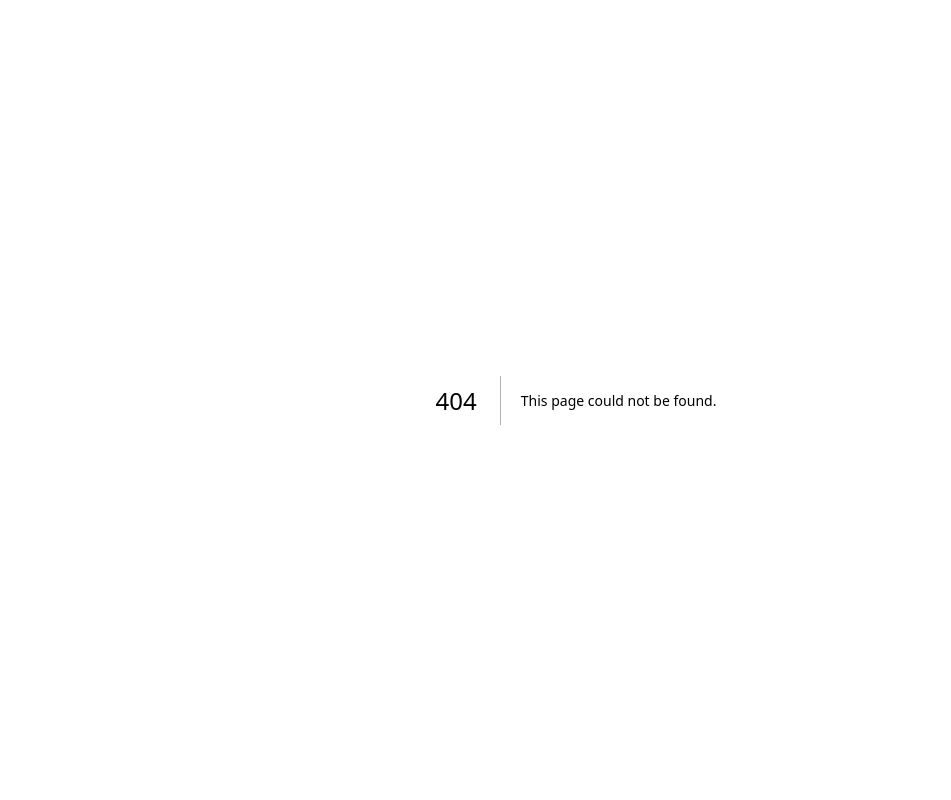
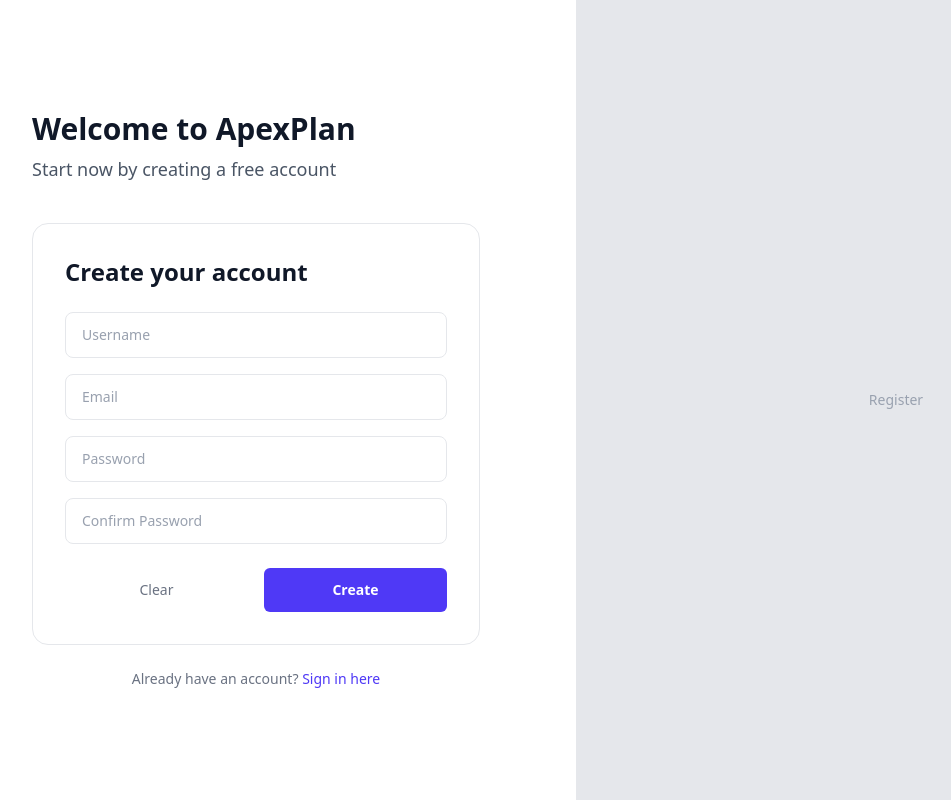
Before and after one commit to Samirborges/ApexPlan, a Next.js app in the folder frontend/: page /register in a window 1280 px wide. Before the commit this address had no page. Shown: the whole page, without its empty margins (64-1015 px from the left). Built offline with nearby package versions, Linux system fonts and the light colour scheme; no server answers.

Commit message:
feat(auth): implement user registration functionality with form validation

```diff
--- /dev/null
+++ b/frontend/app/components/auth/RegisterForm.tsx
@@ -0,0 +1,88 @@
+"use client";
+
+import { useState } from "react";
+import { useForm } from "react-hook-form";
+import { zodResolver } from "@hookform/resolvers/zod";
+import { toast } from "sonner";
+import { registerSchema, type RegisterFormValues } from "@/app/lib/validations/auth";
+import { registerUser } from "@/app/services/auth.service";
+import { Input } from "@/app/components/ui/Input";
+
+export function RegisterForm() {
+  const [isSubmitting, setIsSubmitting] = useState(false);
+
+  const {
+    register,
+    handleSubmit,
+    reset,
+    formState: { errors },
+  } = useForm<RegisterFormValues>({
+    resolver: zodResolver(registerSchema),
+  });
+
+  const onSubmit = async (data: RegisterFormValues) => {
+    setIsSubmitting(true);
+    try {
+      await  registerUser(data);
+      toast.success("Account created successfully!");
+      reset();
+    } catch (error) {
+      toast.error("Could not create account. Please check your details and try again.");
+    } finally {
+      setIsSubmitting(false);
+    }
+  };
+
+  return (
+    <div className="rounded-2xl border border-gray-200 p-8">
+      <h2 className="text-2xl font-bold text-gray-900">Create your account</h2>
+
+      <form onSubmit={handleSubmit(onSubmit)} className="mt-6 flex flex-col gap-4">
+        <Input
+          placeholder="Username"
+          autoComplete="username"
+          {...register("username")}
+          error={errors.username?.message}
+        />
+        <Input
+          placeholder="Email"
+          type="email"
+          autoComplete="email"
+          {...register("email")}
+          error={errors.email?.message}
+        />
+        <Input
+          placeholder="Password"
+          type="password"
+          autoComplete="new-password"
+          {...register("password")}
+          error={errors.password?.message}
+        />
+        <Input
+          placeholder="Confirm Password"
+          type="password"
+          autoComplete="new-password"
+          {...register("confirmPassword")}
+          error={errors.confirmPassword?.message}
+        />
+
+        <div className="mt-2 flex items-center justify-between gap-4">
+          <button
+            type="button"
+            onClick={() => reset()}
+            className="cursor-pointer w-full text-sm font-medium px-8 py-3 rounded-md text-gray-500 hover:text-gray-700 hover:bg-gray-100 transition duration-300  "
+          >
+            Clear
+          </button>
+          <button
+            type="submit"
+            disabled={isSubmitting}
+            className="cursor-pointer w-full rounded-md bg-indigo-600 px-8 py-3 text-sm font-semibold text-white transition-colors hover:bg-indigo-700 disabled:opacity-50"
+          >
+            {isSubmitting ? "Creating..." : "Create"}
+          </button>
+        </div>
+      </form>
+    </div>
+  );
+}
--- a/frontend/app/components/landing/Navbar.tsx
+++ b/frontend/app/components/landing/Navbar.tsx
@@ -10,7 +10,7 @@
         </Link>
         <div className="flex items-center gap-4">
           <Link
-            href="/signin"
+            href="/register"
             className="rounded-full border border-indigo-600 px-5 py-2 text-sm font-medium text-indigo-600 transition-colors hover:bg-indigo-50"
           >
             Sign in
--- /dev/null
+++ b/frontend/app/components/ui/Input.tsx
@@ -0,0 +1,26 @@
+import { forwardRef } from "react";
+import { clsx } from "clsx";
+
+interface InputProps extends React.InputHTMLAttributes<HTMLInputElement> {
+  error?: string;
+}
+
+export const Input = forwardRef<HTMLInputElement, InputProps>(
+  ({ error, className, ...props }, ref) => {
+    return (
+      <div className="w-full">
+        <input
+          ref={ref}
+          className={clsx(
+            "w-full rounded-lg border px-4 py-3 text-sm text-gray-900 placeholder:text-gray-400 focus:outline-none focus:ring-2 focus:ring-indigo-500",
+            error ? "border-red-400" : "border-gray-200",
+            className
+          )}
+          {...props}
+        />
+        {error && <p className="mt-1 text-xs text-red-500">{error}</p>}
+      </div>
+    );
+  }
+);
+Input.displayName = "Input";
--- /dev/null
+++ b/frontend/app/lib/api/axios.ts
@@ -0,0 +1,52 @@
+import axios from "axios";
+import { tokenStorage } from "@/app/lib/auth/token-storage";
+import { refreshAccessToken } from "@/app/lib/auth/refresh-token";
+
+export const api = axios.create({
+  baseURL: process.env.NEXT_PUBLIC_API_URL,
+  headers: {
+    "Content-Type": "application/json",
+  },
+});
+
+api.interceptors.request.use((config) => {
+  const token = tokenStorage.getAccessToken();
+  if (token) {
+    config.headers.Authorization = `Bearer ${token}`;
+  }
+  return config;
+});
+
+let isRefreshing = false;
+
+api.interceptors.response.use(
+  (response) => response,
+  async (error) => {
+    const originalRequest = error.config;
+
+    if (error.response?.status === 401 && !originalRequest._retry) {
+      originalRequest._retry = true;
+
+      if (isRefreshing) {
+        return Promise.reject(error);
+      }
+
+      try {
+        isRefreshing = true;
+        const newAccessToken = await refreshAccessToken();
+        originalRequest.headers.Authorization = `Bearer ${newAccessToken}`;
+        return api(originalRequest);
+      } catch (refreshError) {
+        tokenStorage.clear();
+        if (typeof window !== "undefined") {
+          window.location.href = "/login";
+        }
+        return Promise.reject(refreshError);
+      } finally {
+        isRefreshing = false;
+      }
+    }
+
+    return Promise.reject(error);
+  }
+);
--- /dev/null
+++ b/frontend/app/lib/auth/refresh-token.ts
@@ -0,0 +1,19 @@
+import axios from "axios";
+import { tokenStorage } from "@/app/lib/auth/token-storage";
+
+
+export async function refreshAccessToken(): Promise<string> {
+  const refreshToken = tokenStorage.getRefreshToken();
+
+  if (!refreshToken) {
+    throw new Error("No refresh token available");
+  }
+
+  const { data } = await axios.post(
+    `${process.env.NEXT_PUBLIC_API_URL}/auth/refresh/`,
+    { refresh: refreshToken }
+  );
+
+  tokenStorage.setAccessToken(data.access);
+  return data.access;
+}
--- /dev/null
+++ b/frontend/app/lib/auth/token-storage.ts
@@ -0,0 +1,18 @@
+let accessToken: string | null = null;
+let refreshToken: string | null = null;
+
+export const tokenStorage = {
+  getAccessToken: () => accessToken,
+  setAccessToken: (token: string | null) => {
+    accessToken = token;
+  },
+
+  getRefreshToken: () => refreshToken,
+  setRefreshToken: (token: string | null) => {
+    refreshToken = token;
+  },
+  clear: () => {
+    accessToken = null;
+    refreshToken = null;
+  },
+};
--- /dev/null
+++ b/frontend/app/lib/validations/auth.ts
@@ -0,0 +1,22 @@
+import { z } from "zod";
+
+export const registerSchema = z
+  .object({
+    username: z
+      .string()
+      .min(3, "Username must be at least 3 characters")
+      .max(30, "Username must be at most 30 characters"),
+    email: z.string().email("Invalid email address"),
+    password: z
+      .string()
+      .min(8, "Password must be at least 8 characters")
+      .regex(/[A-Z]/, "Must include an uppercase letter")
+      .regex(/[0-9]/, "Must include a number"),
+    confirmPassword: z.string(),
+  })
+  .refine((data) => data.password === data.confirmPassword, {
+    message: "Passwords do not match",
+    path: ["confirmPassword"],
+  });
+
+export type RegisterFormValues = z.infer<typeof registerSchema>;
--- /dev/null
+++ b/frontend/app/register/page.tsx
@@ -0,0 +1,35 @@
+import Link from "next/link";
+import { RegisterForm } from "@/app/components/auth/RegisterForm";
+import { ImagePlaceholder } from "@/app/components/ui/ImagePlaceholder";
+
+export default function RegisterPage() {
+  return (
+    <main className="flex min-h-screen">
+      <div className="flex w-full flex-col justify-center px-12 py-16 lg:w-1/2">
+        <div className="mx-auto w-full max-w-md">
+          <h1 className="text-3xl font-bold text-gray-900">
+            Welcome to ApexPlan
+          </h1>
+          <p className="mt-2 text-lg text-gray-600">
+            Start now by creating a free account
+          </p>
+
+          <div className="mt-10">
+            <RegisterForm />
+          </div>
+
+          <p className="mt-6 text-center text-sm text-gray-500">
+            Already have an account?{" "}
+            <Link href="/login" className="font-medium text-indigo-600">
+              Sign in here
+            </Link>
+          </p>
+        </div>
+      </div>
+
+      <div className="hidden lg:block lg:w-1/2">
+        <ImagePlaceholder label="Register" className="h-full w-full rounded-none" />
+      </div>
+    </main>
+  );
+}
--- /dev/null
+++ b/frontend/app/services/auth.service.ts
@@ -0,0 +1,29 @@
+import { api } from "@/app/lib/api/axios";
+import { tokenStorage } from "@/app/lib/auth/token-storage";
+import type { AuthTokens, User, RegisterPayload } from "@/app/types/auth";
+
+export async function registerUser(data: RegisterPayload) {
+  const response = await api.post("/auth/register/", {
+    username: data.username,
+    email: data.email,
+    password: data.password,
+    confirm_password: data.confirmPassword,
+  });
+  return response.data;
+}
+
+export async function loginUser(credentials: { email: string; password: string }) {
+  const { data } = await api.post<AuthTokens>("/auth/login/", credentials);
+  tokenStorage.setAccessToken(data.access);
+  tokenStorage.setRefreshToken(data.refresh ?? null);
+  return data;
+}
+
+export async function fetchCurrentUser() {
+  const { data } = await api.get<User>("/auth/me/");
+  return data;
+}
+
+export function logoutUser() {
+  tokenStorage.clear();
+}
--- /dev/null
+++ b/frontend/app/types/auth.ts
@@ -0,0 +1,17 @@
+export interface AuthTokens {
+  access: string;
+  refresh?: string;
+}
+
+export interface User {
+  id: number;
+  username: string;
+  email: string;
+}
+
+export interface RegisterPayload {
+  username: string;
+  email: string;
+  password: string;
+  confirmPassword: string;
+}
```
